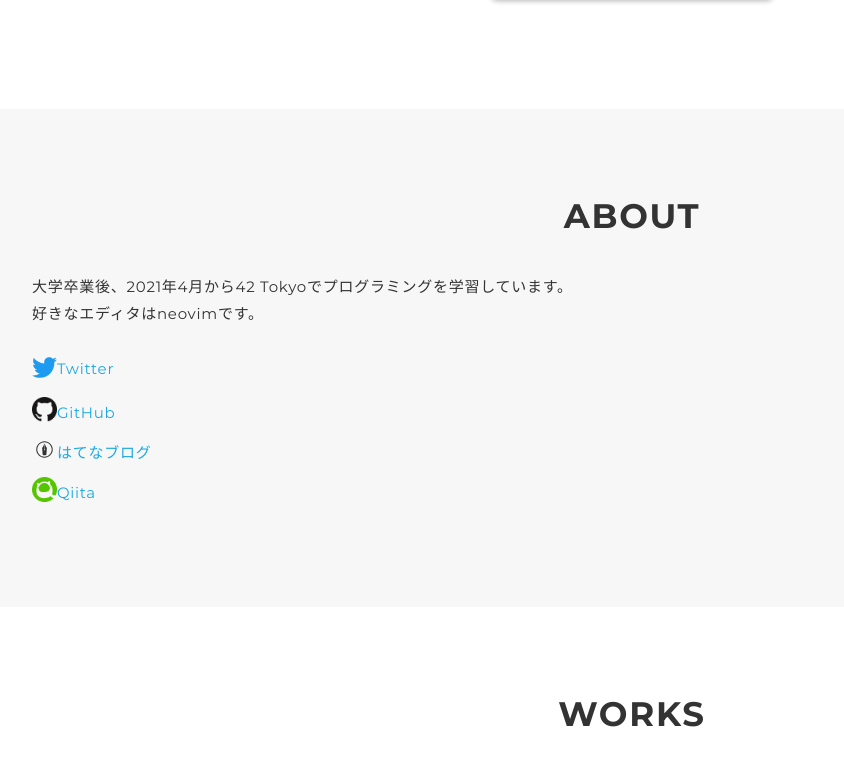
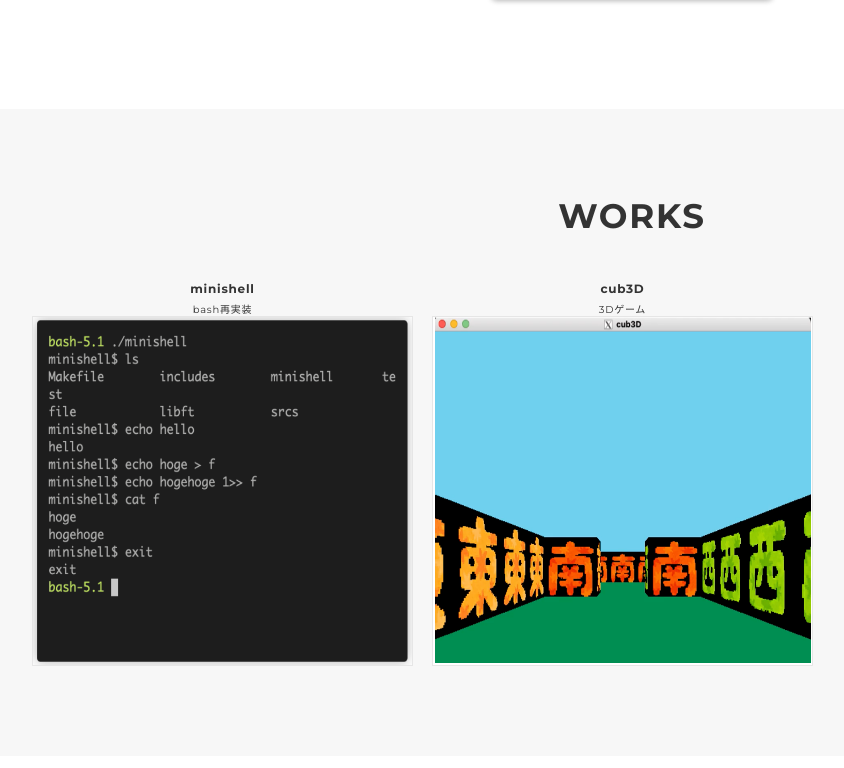
Before and after one commit to risudo/risudo.github.io, a plain HTML site: page index.html in a window 1280 px wide. Shown: the part 623-1391 px from the top of the page, without its empty margins (8-852 px from the left). Drawn offline with nearby package versions, Linux system fonts and the light colour scheme.

Commit message:
remove about section

```diff
--- a/index.html
+++ b/index.html
@@ -42,15 +42,6 @@
 
 			<main class="content">
 
-				<!-- mv -->
-				<!-- <div class="mv"> -->
-				<!-- 	<div class="mv-container"> -->
-				<!-- 		<p class="mv-title">RIO SUDO</p> -->
-				<!-- 		<!-1- <p class="mv-subtitle">PORTFOLIO</p> -1-> -->
-				<!-- 		<a herf="https://github.com/JaeSeoKim/badge42"><img src="https://badge42.vercel.app/api/v2/stats/cl0z11o4k000609jnua883z09?cursusId=21" alt="rsudo's 42 stats" /></a> -->
-				<!-- 	</div> -->
-				<!-- </div> -->
-				<!-- /mv -->
 
 				<!-- profile-card -->
 				<div class="mv">
@@ -110,26 +101,6 @@
 					</div>
 				</div>
 				<!-- profile-card -->
-
-				<!-- about -->
-				<section class="about section" id="profile">
-					<div class="container">
-						<h2 class="title">ABOUT</h2>
-						<div class="profile-body">
-							<p>
-							大学卒業後、2021年4月から42 Tokyoでプログラミングを学習しています。<br>
-							好きなエディタはneovimです。
-							</p>
-							<ul class="link-list">
-								<li><a href="https://twitter.com/sudo0004"><img src="./img/twitter_logo.svg" width="25" height="25" alt="">Twitter</a></li>
-								<li><a href="https://github.com/risudo"><img src="./img/GitHub-Mark-64px.png" width="25" height="25" alt="">GitHub</a></li>
-								<li><a href="https://rio-1.hatenablog.com/?_ga=2.38755107.1696437882.1647054243-702415775.1516097932"><img src="./img/hatenablog-logo.svg" width="25" height="25" alt="">はてなブログ</a></li>
-								<li><a href="https://qiita.com/sudo00"><img src="./img/qiita.png" width="25" height="25" alt="">Qiita</a></li>
-							</ul>
-						</div>
-					</div>
-				</section>
-				<!-- about -->
 
 				<!-- works -->
 				<section class="works section" id="works">
```
